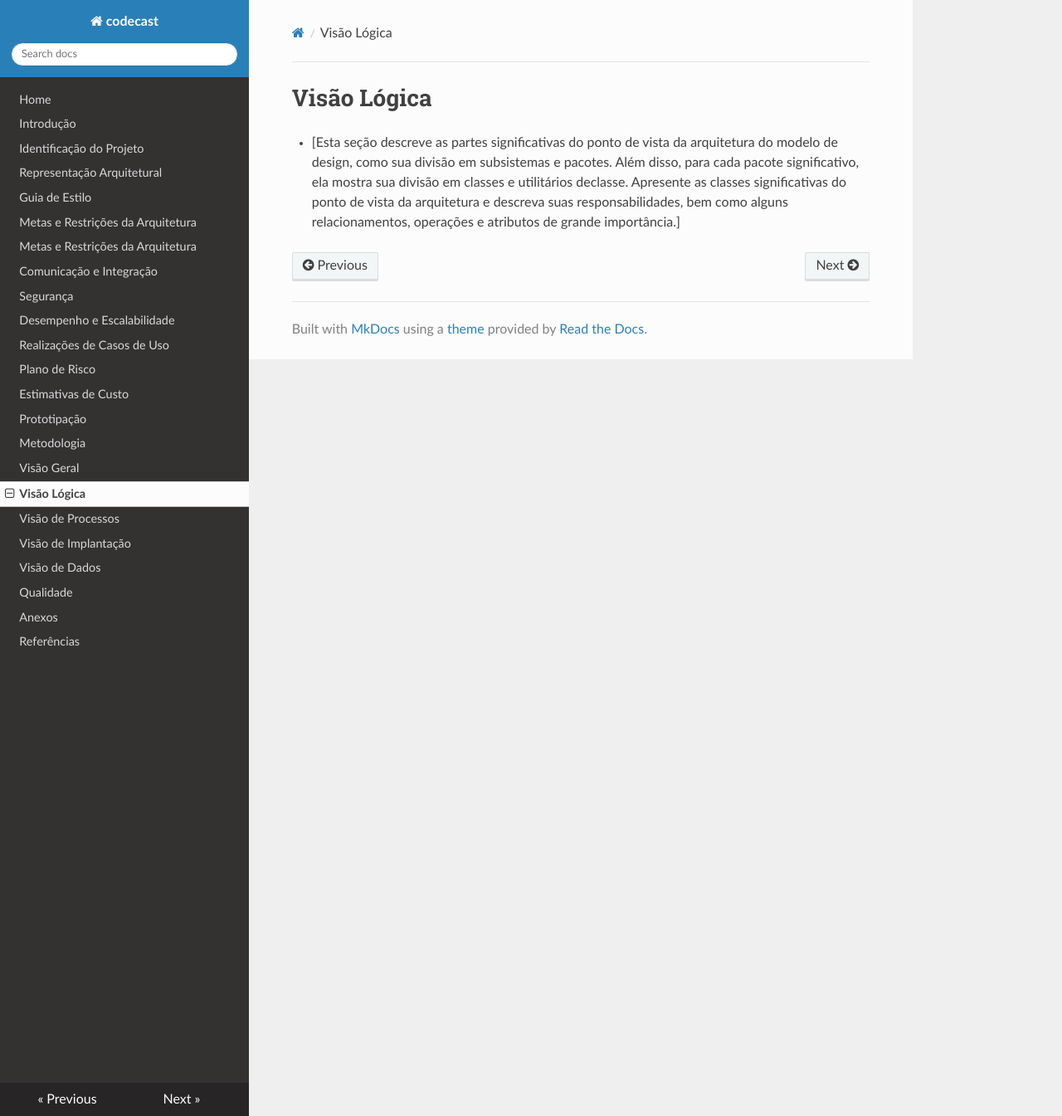
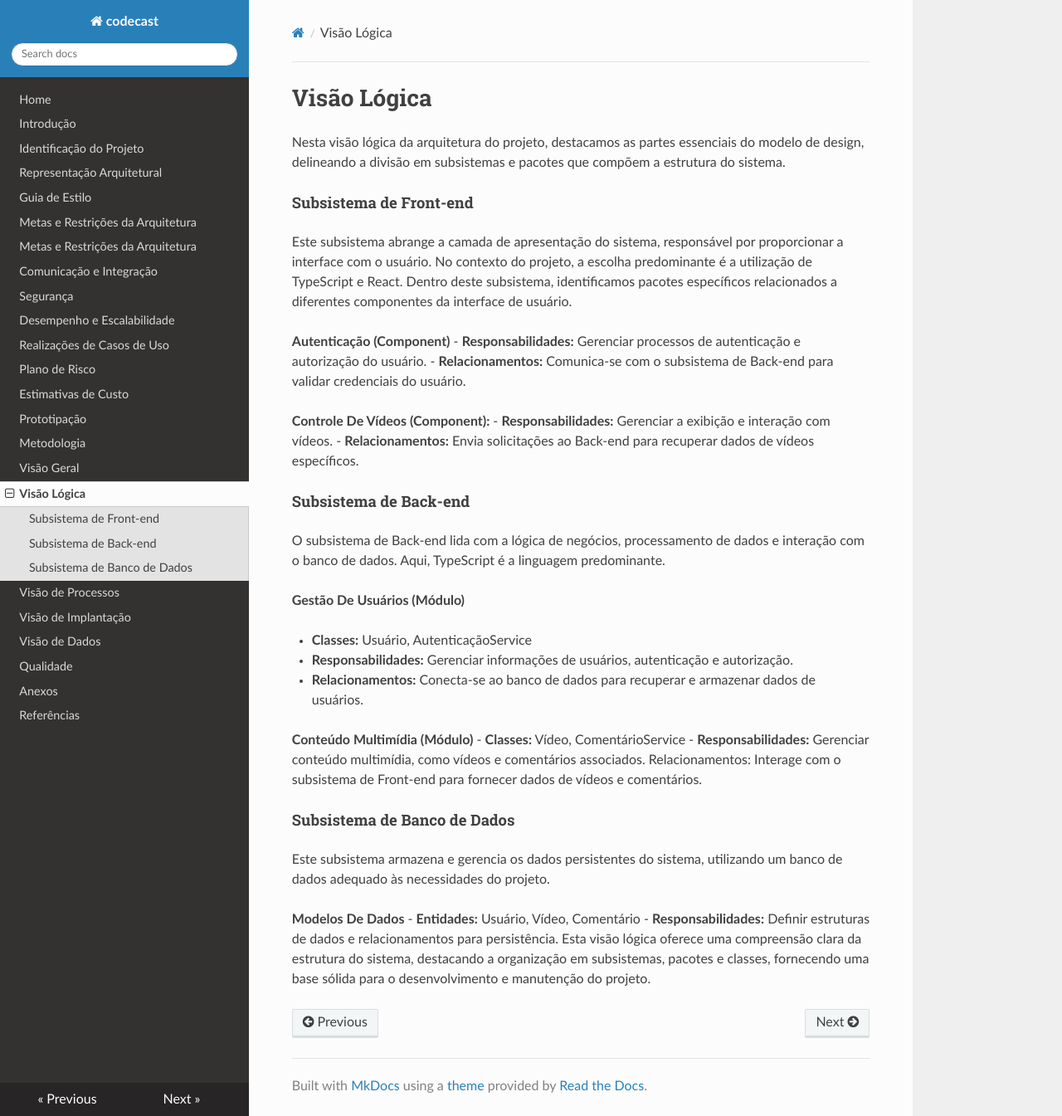
Before and after one commit to Vitor-Silva27/codecast, an MkDocs documentation site: the page built from docs/logica.md, in a window 1280 px wide and 1345 px high. Shown: the whole window at 83% size. Built offline with MkDocs 1.6.1, drawn with Linux system fonts in a browser that asks for light colours; nearby versions of some CDN libraries.

Commit message:
Alterações e lógica

```diff
--- a/docs/logica.md
+++ b/docs/logica.md
@@ -1,3 +1,35 @@
 # Visão Lógica
+Nesta visão lógica da arquitetura do projeto, destacamos as partes essenciais do modelo de design, delineando a divisão em subsistemas e pacotes que compõem a estrutura do sistema.
 
-- [Esta seção descreve as partes significativas do ponto de vista da arquitetura do modelo de design, como sua divisão em subsistemas e pacotes. Além disso, para cada pacote significativo, ela mostra sua divisão em classes e  utilitários declasse. Apresente as classes significativas do ponto de vista da arquitetura e descreva suas responsabilidades, bem como alguns relacionamentos, operações e atributos de grande importância.]
+#### Subsistema de Front-end
+Este subsistema abrange a camada de apresentação do sistema, responsável por proporcionar a interface com o usuário. No contexto do projeto, a escolha predominante é a utilização de TypeScript e React. Dentro deste subsistema, identificamos pacotes específicos relacionados a diferentes componentes da interface de usuário.
+
+**Autenticação (Component)**
+- **Responsabilidades:** Gerenciar processos de autenticação e autorização do usuário.
+- **Relacionamentos:** Comunica-se com o subsistema de Back-end para validar credenciais do usuário.
+
+**Controle De Vídeos (Component):**
+- **Responsabilidades:** Gerenciar a exibição e interação com vídeos.
+- **Relacionamentos:** Envia solicitações ao Back-end para recuperar dados de vídeos específicos.
+
+#### Subsistema de Back-end
+O subsistema de Back-end lida com a lógica de negócios, processamento de dados e interação com o banco de dados. Aqui, TypeScript é a linguagem predominante.
+
+**Gestão De Usuários (Módulo)**
+
+- **Classes:** Usuário, AutenticaçãoService
+- **Responsabilidades:** Gerenciar informações de usuários, autenticação e autorização.
+- **Relacionamentos:** Conecta-se ao banco de dados para recuperar e armazenar dados de usuários.
+
+**Conteúdo Multimídia (Módulo)**
+- **Classes:** Vídeo, ComentárioService
+- **Responsabilidades:** Gerenciar conteúdo multimídia, como vídeos e comentários associados.
+Relacionamentos: Interage com o subsistema de Front-end para fornecer dados de vídeos e comentários.
+
+#### Subsistema de Banco de Dados
+Este subsistema armazena e gerencia os dados persistentes do sistema, utilizando um banco de dados adequado às necessidades do projeto.
+
+**Modelos De Dados**
+- **Entidades:** Usuário, Vídeo, Comentário
+- **Responsabilidades:** Definir estruturas de dados e relacionamentos para persistência.
+Esta visão lógica oferece uma compreensão clara da estrutura do sistema, destacando a organização em subsistemas, pacotes e classes, fornecendo uma base sólida para o desenvolvimento e manutenção do projeto.
```
Also changed, not shown: docs/identificacao.md (+1 -1 lines), docs/metas.md (+10 -4 lines).
